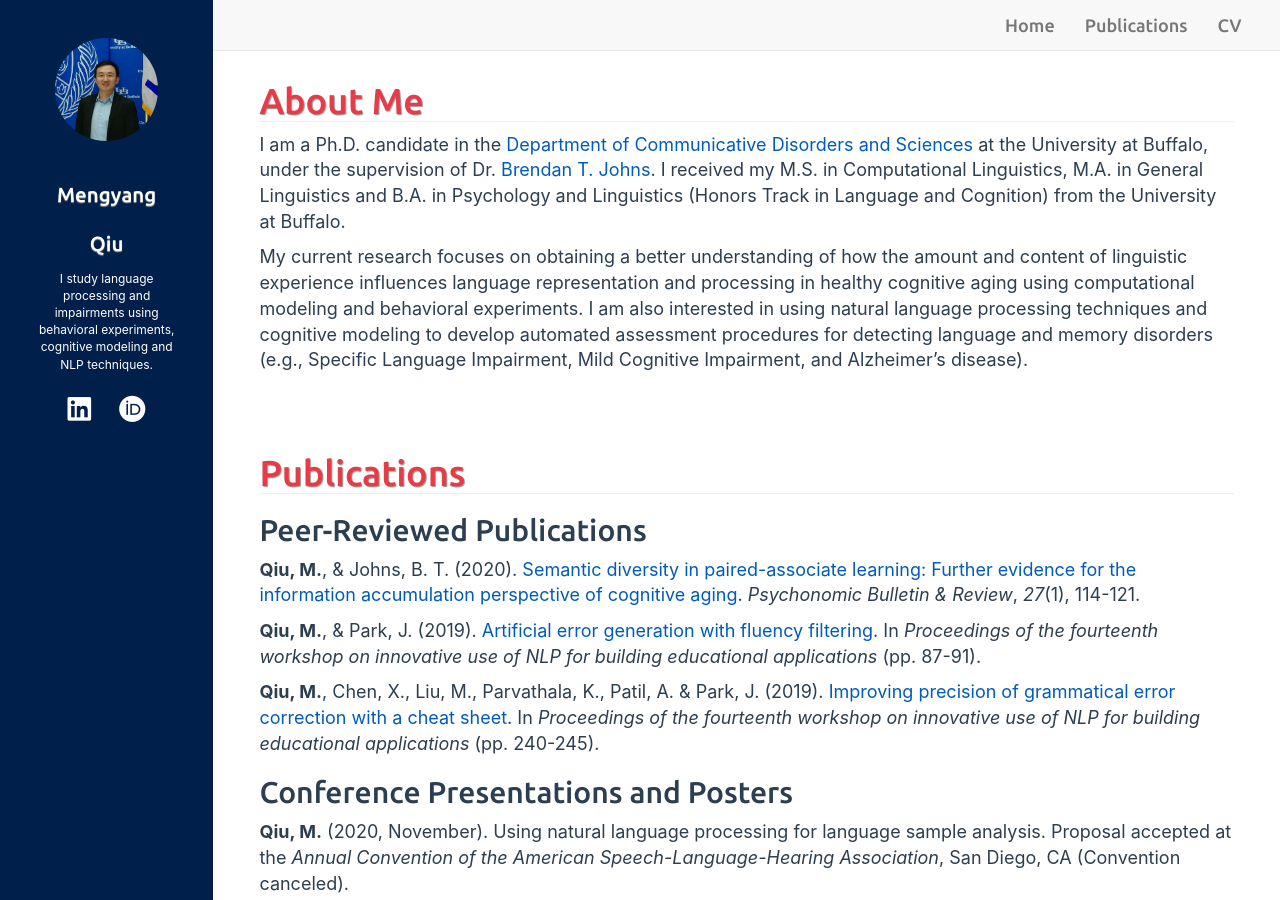
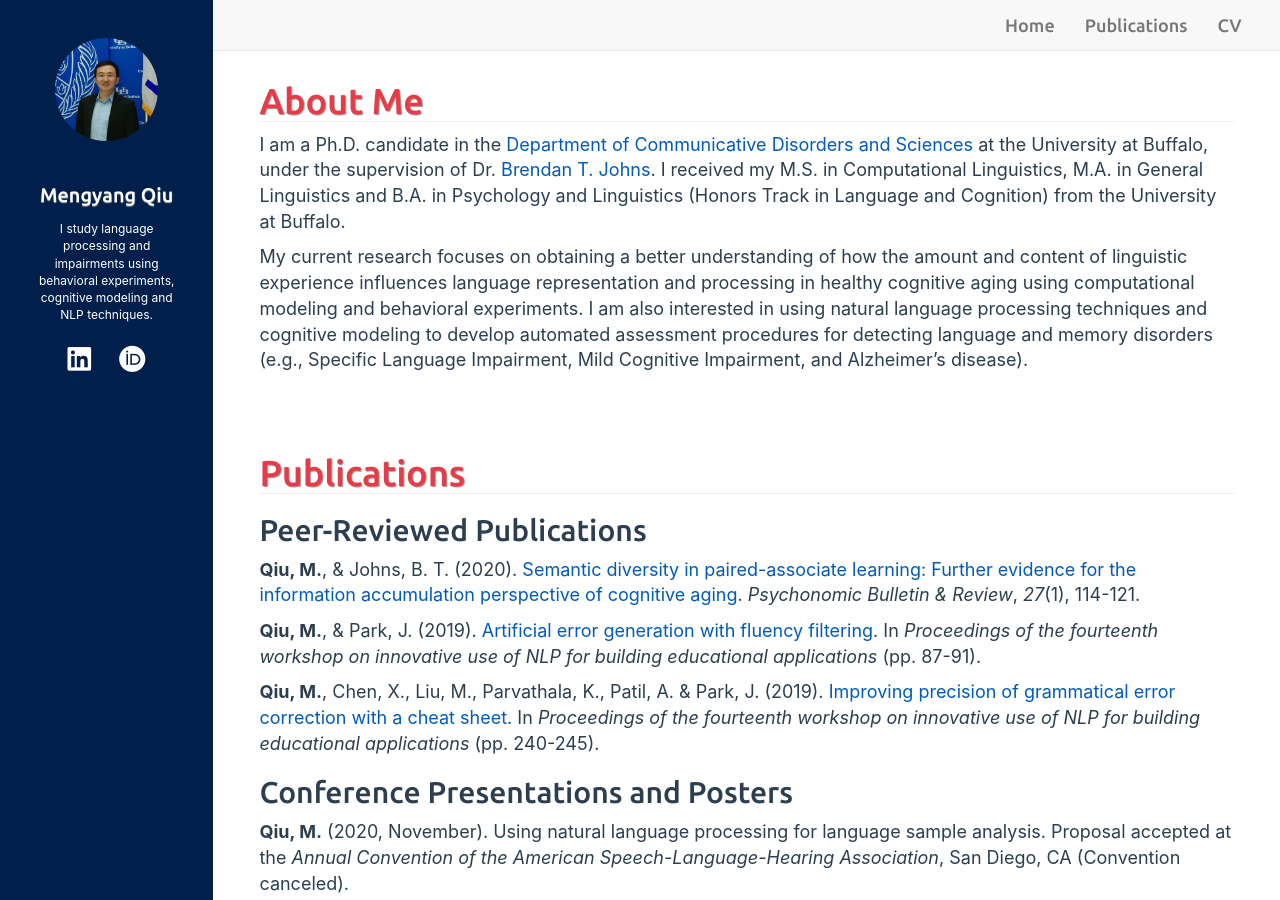
Before and after one commit to mengyangq/mengyangq.github.io, a Jekyll site: the page built from index.html, in a window 1280 px wide and 900 px high. Built offline with Jekyll 4.4.1, drawn with Linux system fonts in a browser that asks for light colours; nearby versions of some CDN libraries; a style sheet for code colours, icons or effects is not loaded.

Commit message:
Sun Oct 11 23:05:09 EDT 2020

```diff
--- a/_includes/sidebar.html
+++ b/_includes/sidebar.html
@@ -13,7 +13,7 @@
 <!-- sidebar.html -->
 <div class="sidebar-header" role="banner">
   <h3 class="title">
-    <a href="{{ site.BASE_PATH }}/" style="font-size: 1.6vw">{{ site.title }}</a>
+    <a href="{{ site.BASE_PATH }}/" style="font-size: 1.55vw">{{ site.title }}</a>
   </h3>
 </div>
 
```
